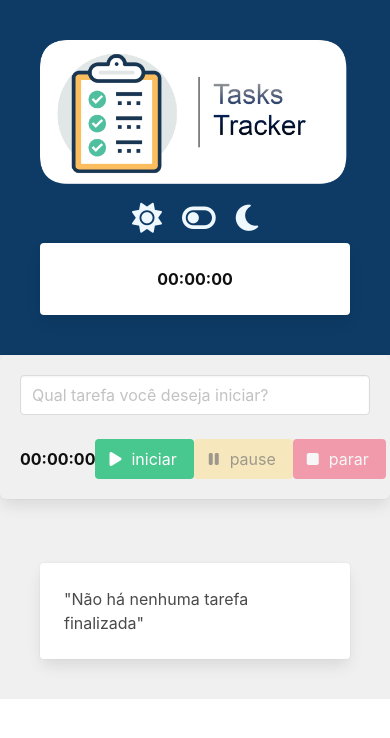
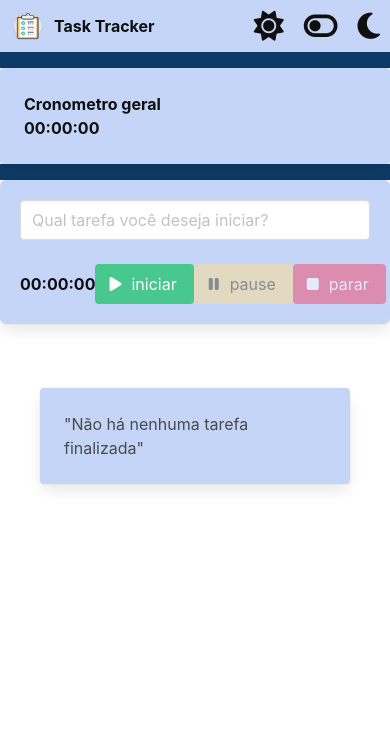
Before and after one commit to carloscacho/task-tracker, a Vue app: page / in a window 390 px wide. Shown: the top 738 px of the page. Built offline with nearby package versions, Linux system fonts and the light colour scheme.

Commit message:
header para smatphone size

```diff
--- a/src/App.vue
+++ b/src/App.vue
@@ -64,14 +64,14 @@ export default defineComponent({
 }
 
 main {
-  --bg-primary: rgb(240, 240, 240);
-  --bg-secondary: rgb(255, 255, 255);
+  --bg-primary: rgb(255, 255, 255);
+  --bg-secondary: rgb(197, 213, 248);
   --text-primary: rgb(15, 15, 15);
 }
 main.dark {
   --bg-primary: #2d2d42;
-  --bg-secondary: rgb(113, 157, 250);
-  --text-primary: #ddd;
+  --bg-secondary: rgb(98, 147, 253);
+  --text-primary: rgb(240, 240, 240);
 }
 .content {
   background-color: var(--bg-primary);
--- a/src/components/FormTask.vue
+++ b/src/components/FormTask.vue
@@ -1,5 +1,5 @@
 <template>
-  <div class="box formtime">
+  <div class="box formTime">
     <div class="columns">
       <div
         class="column is-8"
@@ -51,8 +51,8 @@ export default defineComponent({
 </script>
 
 <style>
-  .formtime{
-    background-color: var(--bg-primary);
+  .formTime{
+    background-color: var(--bg-secondary);
     color: var(--text-primary);
   }
 </style>
--- /dev/null
+++ b/src/components/HeaderPhone.vue
@@ -0,0 +1,88 @@
+<template>
+  <nav class="navbar isSmart" role="navigation" aria-label="main navigation">
+    <div class="navbar-brand">
+      <a class="navbar-item" href="https://bulma.io">
+        <img
+          src="../assets/icon-logo.png"
+          width="32"
+          height="40"
+        />
+        <span class="text-brand">Task Tracker</span>
+      </a>
+      <div class="btns is-flex is-justify-content-end is-align-self-center ">
+        <div>
+          <i @click="changeModeLight" class="fa-solid fa-sun"></i>
+          <i @click="changeMode" :class="buttonIcon"></i>
+          <i @click="changeModeDark" class="fa-solid fa-moon"></i>
+        </div>
+      </div>
+    </div>
+  </nav>
+</template>
+
+<script lang="ts">
+import { defineComponent } from "vue";
+
+export default defineComponent({
+  name: "HeaderPhone",
+  emits: ["onChangeModeHeader"],
+  data() {
+    return {
+      isDarkMode: false,
+    };
+  },
+  computed: {
+    buttonIcon() {
+      return !this.isDarkMode
+        ? "fa-solid fa-toggle-off"
+        : "fa-solid fa-toggle-on";
+    },
+  },
+  methods: {
+    changeMode() {
+      this.isDarkMode = !this.isDarkMode;
+      this.$emit("onChangeModeHeader", this.isDarkMode);
+    },
+    changeModeDark() {
+      this.isDarkMode = true;
+      this.$emit("onChangeModeHeader", this.isDarkMode);
+    },
+    changeModeLight() {
+      this.isDarkMode = false;
+      this.$emit("onChangeModeHeader", this.isDarkMode);
+    },
+  },
+});
+</script>
+
+<style scoped>
+.navbar {
+  background-color: var(--bg-secondary);
+  color: var(--text-primary);
+}
+.text-brand {
+  font-weight: bold;
+  color: var(--text-primary);
+  padding-left: 10px;
+}
+@media only screen and (max-width: 768px) {
+  header {
+    padding: 2.5rem;
+    height: auto;
+  }
+  i {
+    font-size: 30px;
+    margin: 10px;
+  }
+  .isSmart {
+    visibility: visible;
+  }
+
+  .isNotSmart {
+    visibility: hidden;
+  }
+  .btns {
+    margin-left: auto;
+  }
+}
+</style>
--- a/src/components/SideBar.vue
+++ b/src/components/SideBar.vue
@@ -1,32 +1,43 @@
 /* eslint-disable */
 <template>
+  <div class="isSmart">
+    <HeaderPhone @onChangeModeHeader="changeModeHeader" />
+    <header>
+      <p style="color:white"></p>
+    </header>
+    <total-timer msg="Cronometro geral " :total="total" />
+  </div>
   <header>
-    <h1>
+    <h1 class="isNotSmart">
       <img src="../assets/logo.png" alt="logo do site" />
     </h1>
-    <div>
+    <div class="isNotSmart">
       <i @click="changeModeLight" class="fa-solid fa-sun"></i>
       <i @click="changeMode" :class="buttonIcon"></i>
       <i @click="changeModeDark" class="fa-solid fa-moon"></i>
     </div>
-    <total-timer :total="total"/>
+    <div class="isNotSmart">
+      <total-timer :total="total" />
+    </div>
   </header>
 </template>
 
 <script lang="ts">
 import { defineComponent } from "vue";
 import TotalTimer from "./TotalTimer.vue";
+import HeaderPhone from "./HeaderPhone.vue";
 
 export default defineComponent({
   name: "SideBar",
   emits: ["onChangeMode"],
-  props:{
+  props: {
     total: {
-      type: Number
-    }
+      type: Number,
+    },
   },
   components: {
     TotalTimer,
+    HeaderPhone,
   },
   data() {
     return {
@@ -41,6 +52,10 @@ export default defineComponent({
     },
   },
   methods: {
+    changeModeHeader(darkMode: boolean) {
+      this.isDarkMode = darkMode;
+      this.$emit("onChangeMode", this.isDarkMode);
+    },
     changeMode() {
       this.isDarkMode = !this.isDarkMode;
       this.$emit("onChangeMode", this.isDarkMode);
@@ -70,10 +85,31 @@ i {
   margin: 10px;
   color: aliceblue;
 }
+@media only screen and (min-width: 768px) {
+.isSmart {
+    visibility: hidden;
+    height: 0;
+  }
+
+  .isNotSmart {
+    visibility: visible;
+  }
+}
+
+
 @media only screen and (max-width: 768px) {
   header {
-    padding: 2.5rem;
+    padding: 0.5rem;
     height: auto;
+  }
+
+  .isSmart {
+    visibility: visible;
+  }
+
+  .isNotSmart {
+    visibility: hidden;
+    height: 0;
   }
 }
 </style>
--- a/src/components/StopwatchView.vue
+++ b/src/components/StopwatchView.vue
@@ -1,6 +1,7 @@
 <template>
   <section>
-    <strong class="display">
+    <strong class="display isFlex isFlex-direction-row">
+      <div>{{ msg }}</div>
       {{ timer }}
     </strong>
   </section>
@@ -15,6 +16,10 @@ export default defineComponent({
     timerInSeconds: {
       type: Number,
       default: 0
+    },
+    msg: {
+      type: String,
+      default: ""
     }
   },
   computed: {
--- a/src/components/Task.vue
+++ b/src/components/Task.vue
@@ -29,6 +29,7 @@ export default defineComponent({
 
 <style scoped>
 .box{
-  background: #aecaff;
+  background: var(--bg-secondary);
+  color: var(--text-primary);
 }
 </style>
--- a/src/components/TotalTimer.vue
+++ b/src/components/TotalTimer.vue
@@ -1,6 +1,6 @@
 <template>
   <card-text>
-    <stopwatch-view :timerInSeconds="total" />
+    <stopwatch-view :timerInSeconds="total" :msg="msg" />
   </card-text>
 </template>
 
@@ -14,6 +14,10 @@ export default defineComponent({
   props: {
     total: {
       type: Number
+    },
+    msg: {
+      type: String,
+      default: ""
     }
   },
   components: {
```
Also changed, not shown: src/assets/app-logo.png (added), src/assets/icon-logo.png (added).
